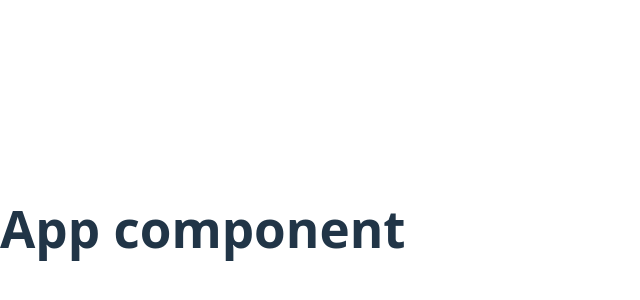
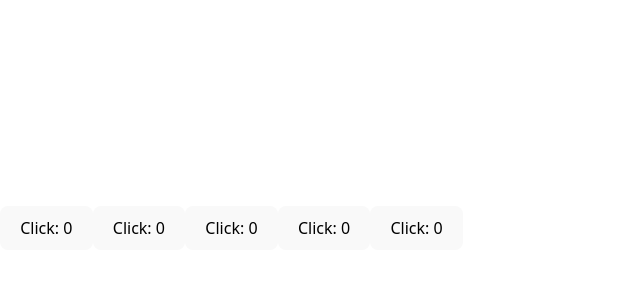
Before and after one commit to Oleksii996/02-react-cafe, a React (Vite) app: page / in a window 1280 px wide. Shown: the part 172-472 px from the top of the page, without its empty margins (0-640 px from the left). Built offline with nearby package versions, Linux system fonts and the light colour scheme.

Commit message:
update code

```diff
--- a/src/App.tsx
+++ b/src/App.tsx
@@ -1,11 +1,13 @@
+import ClickCounter from "./components/CafeInfo";
+
 export default function App() {
-  const handClick = (e: React.MouseEvent<HTMLHeadingElement>) => {
-    console.log(e);
-  };
-
   return (
-    <div>
-      <h1 onClick={handClick}>App component</h1>
-    </div>
+    <>
+      <ClickCounter />
+      <ClickCounter />
+      <ClickCounter />
+      <ClickCounter />
+      <ClickCounter />
+    </>
   );
 }
--- a/src/components/CafeInfo.tsx
+++ b/src/components/CafeInfo.tsx
@@ -1,4 +1,12 @@
-<div className={css.container}>
-  <h1 className={css.title}>Sip Happens Café</h1>
-  <p className={css.description}>Please rate our service by selecting one of the options below.</p>
-</div>;
+import { useState } from "react";
+
+export default function ClickCounter() {
+  const [clicks, setClick] = useState(0);
+
+  const handeClick = () => {
+    setClick(clicks + 1);
+    console.log(clicks + 1);
+  };
+
+  return <button onClick={handeClick}>Click: {clicks} </button>;
+}
```
